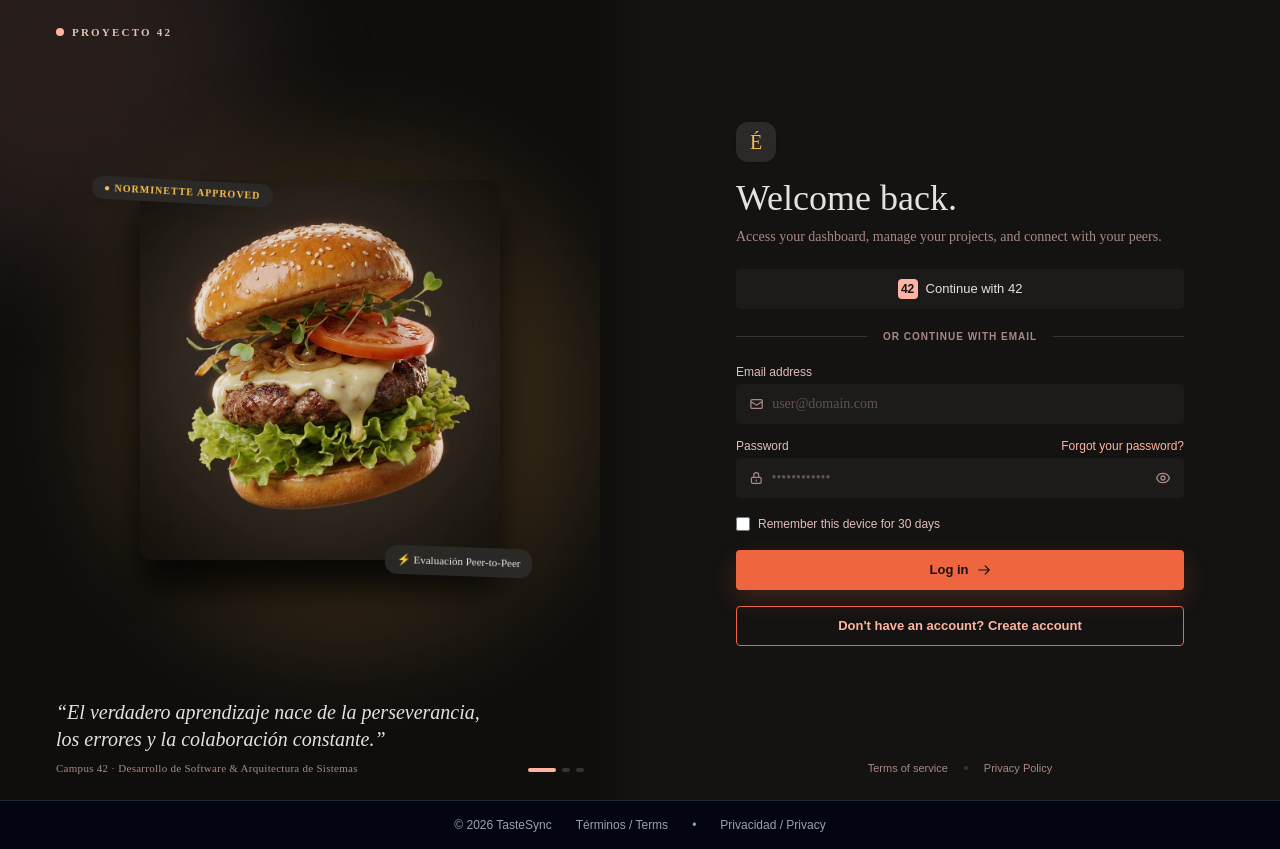
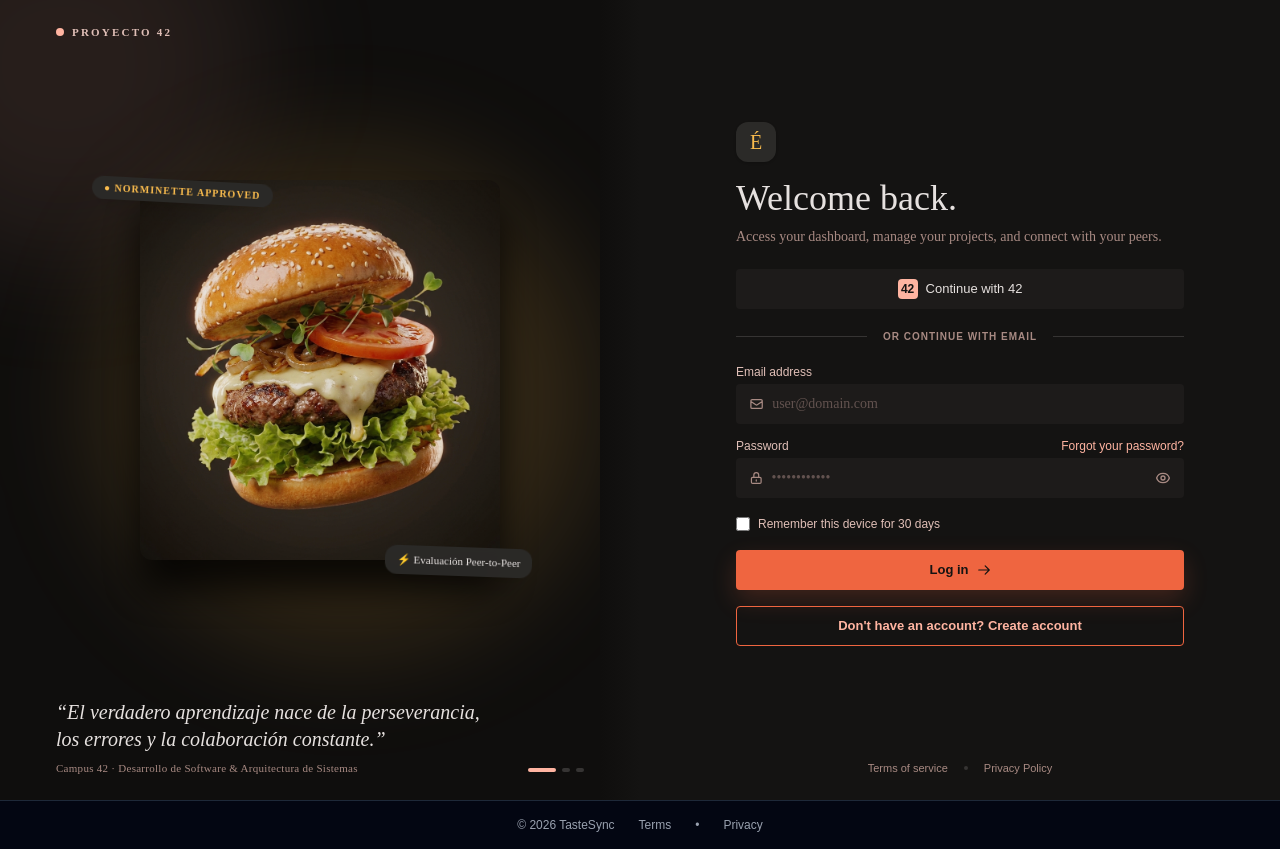
Before and after one commit to transcendence2026/ft_transcendence, a React (Vite) app in the folder frontend/: page /login in a window 1280 px wide. Built offline with nearby package versions, Linux system fonts and the light colour scheme; no server answers.

Commit message:
translate to english

```diff
--- a/frontend/src/components/Footer.tsx
+++ b/frontend/src/components/Footer.tsx
@@ -9,11 +9,11 @@ export const Footer: React.FC = () => {
       <div className="flex flex-wrap justify-center items-center gap-4 sm:gap-6 px-4">
         <span>© 2026 TasteSync</span>
         <Link to="/terms" className="hover:text-indigo-400 transition-colors">
-          Términos / Terms
+          Terms
         </Link>
         <span>•</span>
         <Link to="/privacy" className="hover:text-indigo-400 transition-colors">
-          Privacidad / Privacy
+          Privacy
         </Link>
       </div>
     </footer>
--- a/frontend/src/pages/Dashboard.tsx
+++ b/frontend/src/pages/Dashboard.tsx
@@ -646,7 +646,7 @@ function DashboardContent() {
                       }}
                       className="border border-red-500/30 bg-red-950/30 px-2.5 py-1 text-[10px] tracking-[0.5px] text-red-300 uppercase hover:bg-red-950/50"
                     >
-                      Desactivate
+                      Deactivate
                     </button>
                   </div>
                 ) : (
```
